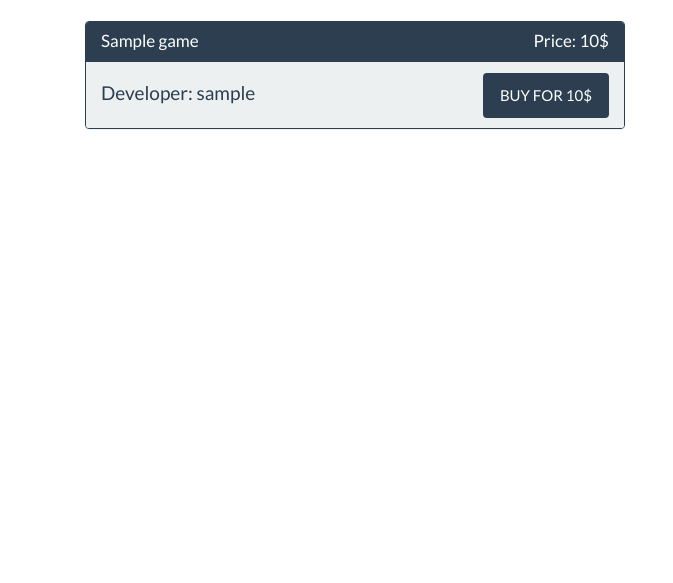
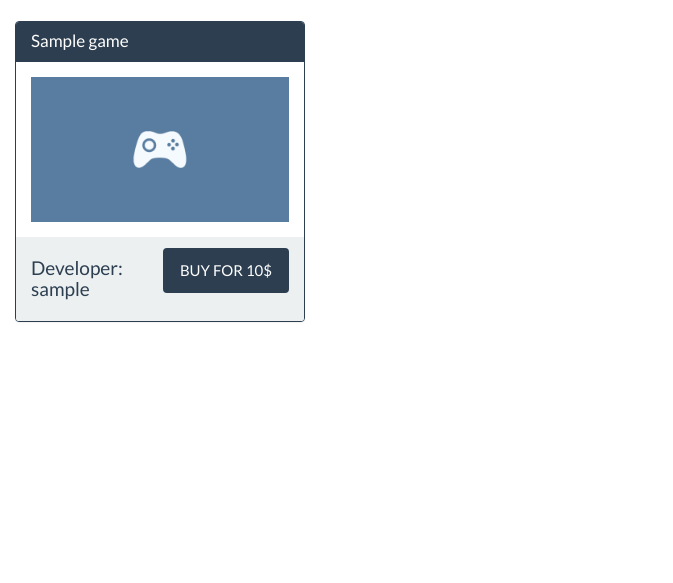
Before and after one commit to dorukgezici/django-gamestore, a Django app: page / in a window 1280 px wide. Shown: the part 60-643 px from the top of the page, without its empty margins (0-673 px from the left). Run offline with Django 3.2, Linux system fonts and the light colour scheme; tables that the repository leaves empty hold one stand-in row (values such as "Sample post"); parts of the project's set-up code (start-up, migrations or seed data) failed here and were passed over; some libraries are stand-ins or nearby versions.

Commit message:
Some work on the display of games on main page

```diff
--- a/gamestore/models.py
+++ b/gamestore/models.py
@@ -21,7 +21,7 @@ class Game(models.Model):
     developer = models.ForeignKey(Developer, on_delete=models.CASCADE)
     name = models.CharField(max_length=150)
     url = models.URLField()
-    cover = cloudinary_models.CloudinaryField("cover")
+    cover = cloudinary_models.CloudinaryField("cover", blank=True)
     price = models.IntegerField(default=0)
     tags = models.ManyToManyField(Tag, blank=True, verbose_name="Tags")
 
--- a/gamestore/static/css/style.css
+++ b/gamestore/static/css/style.css
@@ -65,3 +65,17 @@ nav, .navbar {
     -o-transform-origin: 0 0;
     -webkit-transform-origin: 0 0;
 }
+
+.imageWrapper {
+    width: 100%;
+    overflow: hidden;
+    padding-bottom: 56.25%;
+    position: relative;
+}
+
+.imageWrapper > img {
+    position: absolute;
+    width: 100%;
+    left: 0px;
+    top: 0px;
+}
--- a/gamestore/templates/index.html
+++ b/gamestore/templates/index.html
@@ -1,30 +1,32 @@
 {% extends "base.html" %}
 {% load static %}
 {% load cloudinary %}
+{% load text_custom %}
 
 {% block title %}Django Reinhardt's Game Store{% endblock %}
 
 {% block body %}
-    <div class="container">
-        <div class="grid">
+    <div class="container-fluid">
+        <div class="row">
             {% for game in object_list %}
-                <div class="col-md-6 grid-item">
+                <div class="col-xs-12 col-sm-6 col-md-4 col-lg-3">
                     <div class="panel panel-primary">
                         <div class="panel-heading">
                             <div class="row">
-                                <div class="col-md-8">
-                                    <h2 class="panel-title"><a href="{% url "game" game.id %}">{{ game.name }}</a></h2>
-                                </div>
-                                <div class="col-md-4">
-                                    <h2 class="panel-title" style="float: right;">Price: {{ game.price }}$</h2>
+                                <div class="col-xs-12">
+                                    <h2 class="panel-title" style=""><a href="{% url "game" game.id %}">{{ game.name|limit_size:30}}</a></h2>
                                 </div>
                             </div>
                         </div>
-                        {% if game.cover %}
-                            <div class="panel-body">
-                                <img src="{{ game.cover.url }}" style="max-height: 200px;" class="img img-responsive center-block" alt="Game Cover">
+                        <div class="panel-body">
+                            <div class="imageWrapper">
+                                {% if game.cover %}
+                                    <img src="{{ game.cover.url }}" alt="Game Cover">
+                                {% else %}
+                                    <img src="{% static "images/default_cover.png" %}" alt="Game Cover">
+                                {% endif %}
                             </div>
-                        {% endif %}
+                        </div>
                         <div class="panel-footer">
                             <div class="row">
                                 <div class="col-md-5">
--- /dev/null
+++ b/gamestore/templatetags/text_custom.py
@@ -0,0 +1,11 @@
+from django import template
+
+register = template.Library()
+
+def limit_size(text, maxSize):
+    if len(text) <= maxSize:
+        return text
+    else:
+        return text[:maxSize-3] + "..."
+
+register.filter('limit_size', limit_size)
```
Also changed, not shown: gamestore/static/images/default_cover.png (added), gamestore/templatetags/__init__.py (added).
